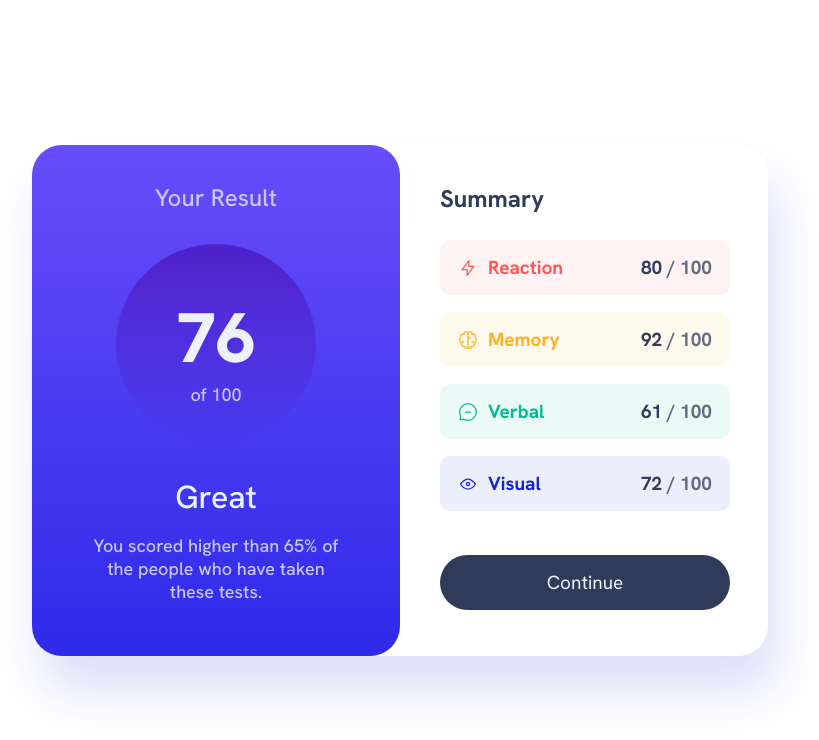
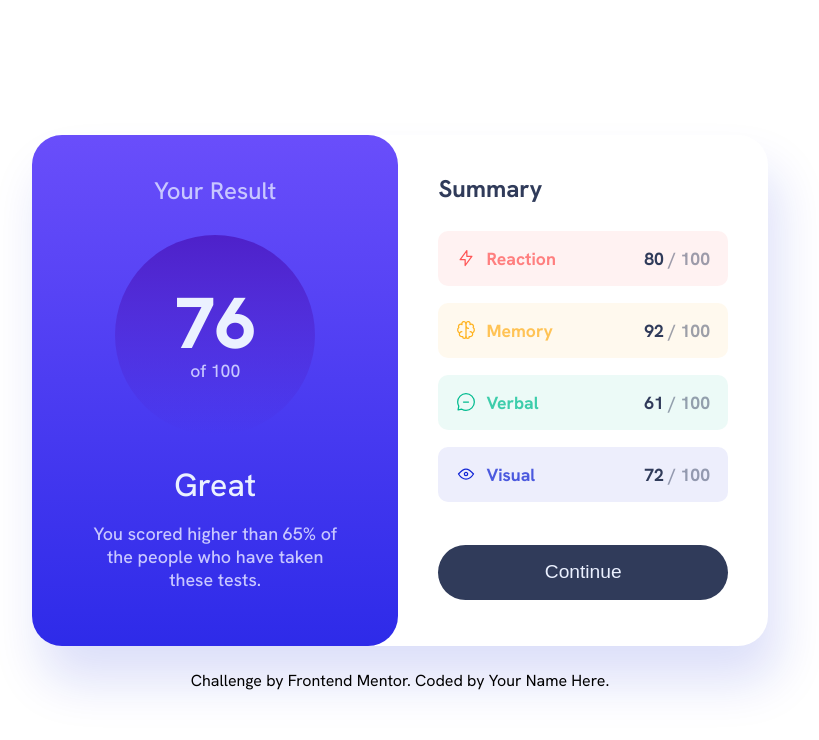
Before and after one commit to FelipeDDP/results-summary-layout, a plain HTML site: page index.html in a window 1280 px wide. Shown: the whole page, without its empty margins (240-1059 px from the left). Drawn offline with Linux system fonts and the light colour scheme.

Commit message:
added grid to body

```diff
--- a/index.html
+++ b/index.html
@@ -12,6 +12,7 @@
   <link rel="stylesheet" href="src/css/reset.css">
   <link rel="stylesheet" href="src/css/variables.css">
   <link rel="stylesheet" href="src/css/style.css">
+  <link rel="stylesheet" href="src/css/responsive.css">
 
   <link rel="preconnect" href="https://fonts.googleapis.com">
   <link rel="preconnect" href="https://fonts.gstatic.com" crossorigin>
@@ -32,9 +33,8 @@
 
 <body>
   <main class="container">
-    <div class="card">
-      <div class="result-box">
-        <h2>Your Result</h2>
+    <div class="result-box">
+      <h2>Your Result</h2>
         <div class="score-circle">
           <span class="score">76</span>
           <span class="range">of 100</span>
@@ -43,9 +43,9 @@
           <span class="mark">Great</span>
           <p class="description-text">You scored higher than 65% of the people who have taken these tests.</p>
         </div>
-      </div>
-      <div class="summary-box">
-        <h2>Summary</h2>
+    </div>
+    <div class="summary-box">
+      <h2>Summary</h2>
         <ul>
           <li class="summary reaction">
             <div class="icon">
@@ -76,18 +76,15 @@
             <p>72 <span>/ 100</span></p>
           </li>
         </ul>
-        <div class="btn-continue">
+        <button class="btn-continue">
           <a href="#">Continue</a>
-        </div>
-      </div>
+        </button>
     </div>
   </main>
-
-
-  <!-- <div class="attribution">
+  <footer class="footer">
     Challenge by <a href="https://www.frontendmentor.io?ref=challenge" target="_blank">Frontend Mentor</a>.
-    Coded by <a href="#">Your Name Here</a>. -->
-  </div>
+    Coded by <a href="#">Your Name Here</a>.
+  </footer>
 </body>
 
 </html>
--- a/src/css/reset.css
+++ b/src/css/reset.css
@@ -12,3 +12,7 @@ a {
     text-decoration: none;
     color: black;
 }
+
+button {
+    border: none;
+}
--- /dev/null
+++ b/src/css/responsive.css
@@ -0,0 +1,9 @@
+@media (max-width: 767px) {
+    body {
+        display: block;
+    }
+
+    .container {
+        display: block;
+    }
+}
--- a/src/css/style.css
+++ b/src/css/style.css
@@ -1,50 +1,48 @@
-html {
-    font-size: 62.5%;
-}
-
 body {
     font-family: "Hanken Grotesk", sans-serif;
+    display: grid;
+    grid-template-areas: ". . ."
+                         ". container ."
+                         ". footer ."
+                         ". . .";
+    grid-template-columns: 1fr minmax(50px, 46rem) 1fr;
+    grid-template-rows: 1.3fr minmax(400px, 31.9rem) 0.1fr 1fr;
+    gap: 1.5rem;
+    height: 100vh;
 }
 
 .container {
-    display: flex;
-    justify-content: center;
-    align-items: center;
-    height: 100vh;
-}
-
-.card {
+    grid-area: container;
     display: grid;
+    grid-template-areas: "result summary";
     grid-template-columns: 1fr 1fr;
-    max-width: 736px;
-    height: 511px;
-    margin-inline: 20px;
     border-radius: 30px;
     box-shadow: 10px 35px 50px hsla(234, 85%, 45%, 0.144);
 }
 
-.card .result-box {
+.container .result-box {
+    grid-area: result;
     background-color: var(--light-royal-blue);
     background-image: var(--result-box-gradient);
+    border-radius: 30px;
     display: flex;
     flex-direction: column;
     justify-content: space-between;
     align-items: center;
-    border-radius: 30px;
-    width: 368px;
-    padding: 37px 52px 53px;
+    padding: 40px 55px 55px;
+
 }
 
-.card .result-box h2 {
+.container .result-box h2 {
     color: var(--light-lavender);
     font-weight: 500;
-    font-size: 2.4rem;
+    font-size: 1.5rem;
 }
 
-.card .result-box .score-circle {
+.container .result-box .score-circle {
     background: var(--score-circle-gradient);
-    width: 200px;
-    height: 200px;
+    width: 12.5rem;
+    height: 12.5rem;
     border-radius: 50%;
     display: flex;
     flex-direction: column;
@@ -52,53 +50,52 @@ body {
     align-items: center;
 }
 
-.card .result-box .score-circle .score {
+.container .result-box .score-circle .score {
     color: var(--pale-blue);
     font-weight: 800;
-    font-size: 7rem;
-    padding-top: 10px;
+    font-size: 4.5rem;
+    line-height: 99%;
 }
 
-.card .result-box .score-circle .range {
+.container .result-box .score-circle .range {
     color: var(--light-lavender);
     font-weight: 500;
-    font-size: 1.8rem;
+    font-size: 1.1rem;
 }
 
-.card .result-box .description {
+.container .result-box .description {
     text-align: center;
 }
 
-.card .result-box .description .mark {
+.container .result-box .description .mark {
     color: var(--pale-blue);
     font-weight: 500;
-    font-size: 3.2rem;
+    font-size: 2rem;
 }
 
-.card .result-box .description .description-text {
+.container .result-box .description .description-text {
     color: var(--light-lavender);
     font-weight: 500;
-    font-size: 1.8rem;
-    padding-top: 16px;
+    font-size: 1.12rem;
+    padding-top: 1rem;
 }
 
-.card .summary-box {
+.container .summary-box {
+    grid-area: summary;
     display: flex;
     flex-direction: column;
     justify-content: space-between;
-    align-items: center;
     padding: 38px 40px 46px;
 }
 
-.card .summary-box h2 {
+.container .summary-box h2 {
     align-self: flex-start;
     font-weight: 700;
-    font-size: 2.4rem;
+    font-size: 1.5rem;
     color: var(--dark-gray-blue);
 }
 
-.card .summary-box .summary {
-    width: 290px;
+.container .summary-box .summary {
     height: 55px;
     margin-bottom: 17px;
     border-radius: 10px;
@@ -108,78 +105,83 @@ body {
     align-items: center;
 }
 
-.card .summary-box .summary .icon {
+.container .summary-box .summary .icon {
     display: flex;
     align-items: center;
 }
 
-.card .summary-box .summary p{
+.container .summary-box .summary p {
     color: var(--dark-gray-blue);
 }
 
-.card .summary-box .summary p span {
-    color: hsla(224, 30%, 27%, 0.747);
+.container .summary-box .summary p span {
+    color: hsla(224, 30%, 27%, 0.473);
 }
 
-.card .summary-box .summary .ability,
-.card .summary-box .summary p {
+.container .summary-box .summary .ability,
+.container .summary-box .summary p {
     font-weight: 700;
-    font-size: 1.9rem;
+    font-size: 1.1rem;
     padding-left: 10px;
 }
 
-.card .summary-box .reaction {
+.container .summary-box .reaction {
     background-color: hsla(0, 100%, 67%, 0.075);
 }
 
-.card .summary-box .reaction span {
-    color: var(--light-red);
+.container .summary-box .reaction .ability {
+    color: hsla(0, 100%, 67%, 0.74);
 }
 
-.card .summary-box .memory {
+.container .summary-box .memory {
     background-color: hsla(39, 100%, 56%, 0.075);
 }
 
-.card .summary-box .memory span {
-    color: var(--orangey-yellow);
+.container .summary-box .memory .ability {
+    color: hsla(39, 100%, 56%, 0.74);
 }
 
-.card .summary-box .verbal {
+.container .summary-box .verbal {
     background-color: hsla(166, 100%, 37%, 0.075);
 }
 
-.card .summary-box .verbal span {
-    color: var(--green-teal);
+.container .summary-box .verbal .ability {
+    color: rgba(0, 189, 145, 0.74);
 }
 
-.card .summary-box .visual {
+.container .summary-box .visual {
     background-color: hsla(234, 85%, 45%, 0.075);
 }
 
-.card .summary-box .visual span {
-    color: var(--cobalt-blue);
+.container .summary-box .visual .ability {
+    color: hsla(234, 85%, 45%, 0.74);
 }
 
-.card .summary-box .btn-continue {
+.container .summary-box .btn-continue {
     background-color: var(--dark-gray-blue);
-    width: 290px;
-    height: 55px;
+    width: 18.1rem;
+    height: 3.4rem;
     border-radius: 30px;
     display: flex;
     align-items: center;
     justify-content: center;
 }
 
-.card .summary-box .btn-continue a {
+.container .summary-box .btn-continue a {
     color: var(--pale-blue);
     border-radius: 30px;
-    font-size: 1.9rem;
+    font-size: 1.2rem;
     text-align: center;
     width: 100%;
     height: 100%;
-    line-height: 55px;
+    line-height: 3.4rem;
 }
 
-.card .summary-box .btn-continue a:hover {
+.container .summary-box .btn-continue a:hover {
     background-image: var(--result-box-gradient);
 }
+
+.footer {
+    grid-area: footer;
+    text-align: center;
+}
--- a/src/css/variables.css
+++ b/src/css/variables.css
@@ -12,6 +12,6 @@
     --light-lavender: hsl(241, 100%, 89%);
     --dark-gray-blue: hsl(224, 30%, 27%);
 
-    --result-box-gradient: linear-gradient(hsla(252, 100%, 67%, 0.774), hsl(241, 81%, 54%));
+    --result-box-gradient: linear-gradient(hsla(252, 100%, 67%, 0.801), hsl(241, 81%, 54%));
     --score-circle-gradient: linear-gradient(hsla(256, 72%, 46%, 1), hsla(241, 72%, 46%, 0));
 }
```
